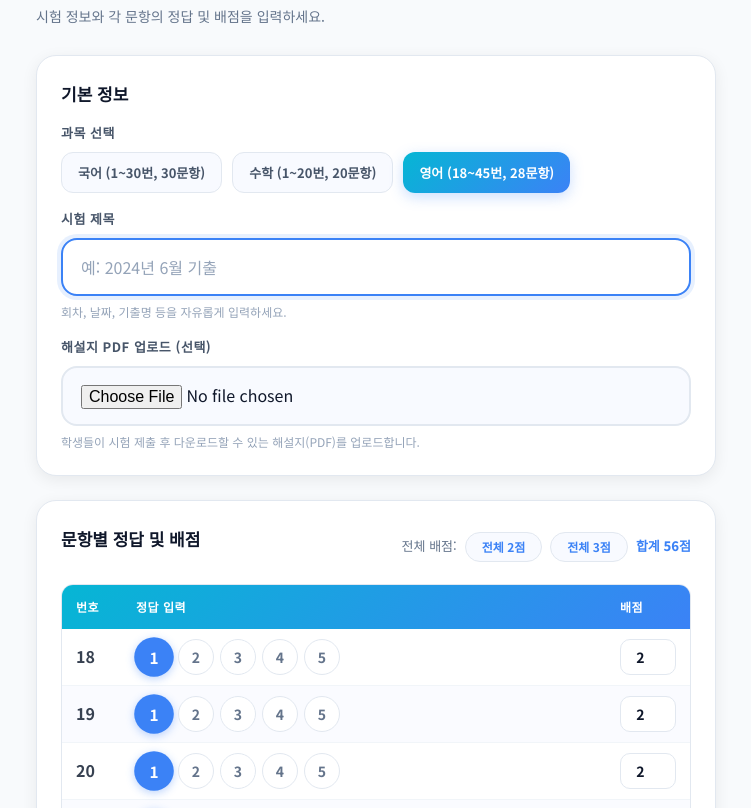
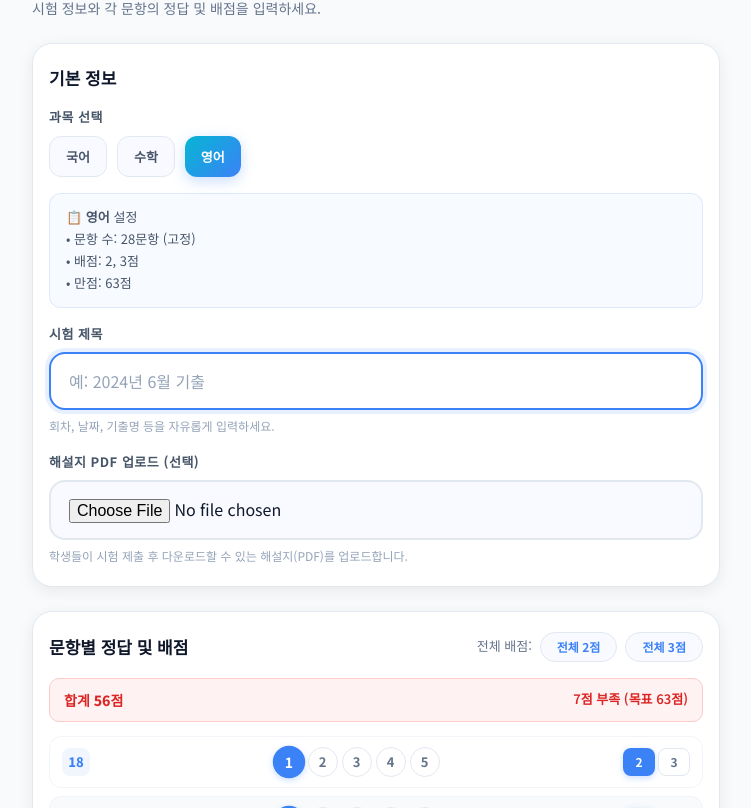
Before and after one commit to jaekwan-dev/csat-omr-tracker, a Next.js app: page /teacher/exams/new in a window 1280 px wide. Shown: the part 192-1000 px from the top of the page, without its empty margins (264-1015 px from the left). Built offline with nearby package versions, Linux system fonts and the light colour scheme.

Commit message:
feat: 시험등록 배점 표시 개선

```diff
--- a/src/app/teacher/exams/new/page.tsx
+++ b/src/app/teacher/exams/new/page.tsx
@@ -1,12 +1,48 @@
 "use client";
 
-import { useState, useEffect } from "react";
+import { useState, useEffect, useMemo } from "react";
 import { useRouter } from "next/navigation";
 
-const SUBJECT_DEFAULTS: Record<string, { totalQuestions: number; startNum: number; label: string }> = {
-  KOREAN: { totalQuestions: 30, startNum: 1, label: "국어 (1~30번, 30문항)" },
-  MATH: { totalQuestions: 20, startNum: 1, label: "수학 (1~20번, 20문항)" },
-  ENGLISH: { totalQuestions: 28, startNum: 18, label: "영어 (18~45번, 28문항)" },
+/* ── Subject configuration ───────────────────────────────────────────── */
+
+interface SubjectConfig {
+  label: string;
+  totalQuestions: number;
+  minQuestions: number;
+  startNum: number;
+  scoreOptions: number[];
+  fixedTotal: number | null;
+  canDeleteQuestions: boolean;
+}
+
+const SUBJECT_CONFIG: Record<string, SubjectConfig> = {
+  KOREAN: {
+    label: "국어",
+    totalQuestions: 25,
+    minQuestions: 15,
+    startNum: 1,
+    scoreOptions: [4, 5, 6, 7],
+    fixedTotal: 100,
+    canDeleteQuestions: true,
+  },
+  MATH: {
+    label: "수학",
+    totalQuestions: 20,
+    minQuestions: 20,
+    startNum: 1,
+    scoreOptions: [2, 3, 4],
+    fixedTotal: null,
+    canDeleteQuestions: false,
+  },
+  ENGLISH: {
+    label: "영어",
+    totalQuestions: 28,
+    minQuestions: 28,
+    startNum: 18,
+    scoreOptions: [2, 3],
+    fixedTotal: 63,
+    canDeleteQuestions: false,
+  },
 };
 
 const SUBJECT_COLOR: Record<string, string> = { KOREAN: "#764ba2", MATH: "#f97316", ENGLISH: "#3b82f6" };
@@ -16,18 +52,27 @@ const SUBJECT_GRADIENT: Record<string, string> = {
   ENGLISH: "linear-gradient(135deg,#06b6d4,#3b82f6)",
 };
 
-interface QuestionInput { questionNum: number; correctAnswer: number; score: number; isSubjective: boolean; }
+/* ── Types ───────────────────────────────────────────────────────────── */
+
+interface QuestionInput {
+  questionNum: number;
+  correctAnswer: number;
+  score: number;
+  isSubjective: boolean;
+}
 
 function buildQuestions(subject: string): QuestionInput[] {
-  const def = SUBJECT_DEFAULTS[subject];
-  if (!def) return [];
-  return Array.from({ length: def.totalQuestions }, (_, i) => ({
-    questionNum: def.startNum + i,
+  const cfg = SUBJECT_CONFIG[subject];
+  if (!cfg) return [];
+  return Array.from({ length: cfg.totalQuestions }, (_, i) => ({
+    questionNum: cfg.startNum + i,
     correctAnswer: 1,
-    score: 2,
+    score: cfg.scoreOptions[0],
     isSubjective: false,
   }));
 }
+
+/* ── Component ───────────────────────────────────────────────────────── */
 
 export default function NewExamPage() {
   const router = useRouter();
@@ -38,10 +83,13 @@ export default function NewExamPage() {
   const [submitting, setSubmitting] = useState(false);
   const [error, setError] = useState("");
 
-  // Reset questions when subject changes
+  const cfg = SUBJECT_CONFIG[subject];
+
   useEffect(() => {
     setQuestions(buildQuestions(subject));
   }, [subject]);
+
+  /* ── Question helpers ─────────────────────────────────────────────── */
 
   function setAnswer(idx: number, answer: number) {
     setQuestions((prev) => {
@@ -50,6 +98,7 @@ export default function NewExamPage() {
       return n;
     });
   }
+
   function setScore(idx: number, score: number) {
     setQuestions((prev) => {
       const n = [...prev];
@@ -58,7 +107,6 @@ export default function NewExamPage() {
     });
   }
 
-  // Fill all scores at once
   function fillAllScores(score: number) {
     setQuestions((prev) => prev.map((q) => ({ ...q, score })));
   }
@@ -70,11 +118,49 @@ export default function NewExamPage() {
       n[idx] = {
         ...n[idx],
         isSubjective: isSubj,
-        correctAnswer: isSubj ? 0 : 1 // 주관식이면 0으로, 객관식이면 1로 초기화
+        correctAnswer: isSubj ? 0 : 1,
       };
       return n;
     });
   }
+
+  /* ── 국어: 문항 삭제 / 복원 ─────────────────────────────────────── */
+
+  function removeQuestion(idx: number) {
+    setQuestions((prev) => {
+      if (prev.length <= cfg.minQuestions) return prev;
+      const n = [...prev];
+      n.splice(idx, 1);
+      return n.map((q, i) => ({ ...q, questionNum: cfg.startNum + i }));
+    });
+  }
+
+  function addQuestion() {
+    setQuestions((prev) => {
+      if (prev.length >= cfg.totalQuestions) return prev;
+      const nextNum = cfg.startNum + prev.length;
+      return [...prev, {
+        questionNum: nextNum,
+        correctAnswer: 1,
+        score: cfg.scoreOptions[0],
+        isSubjective: false,
+      }];
+    });
+  }
+
+  /* ── Computed values ──────────────────────────────────────────────── */
+
+  const maxScore = useMemo(() => questions.reduce((s, q) => s + q.score, 0), [questions]);
+  const color = SUBJECT_COLOR[subject];
+  const gradient = SUBJECT_GRADIENT[subject];
+
+  const totalScoreLabel = cfg.fixedTotal
+    ? `${cfg.fixedTotal}점 만점`
+    : null;
+
+  const totalMismatch = cfg.fixedTotal !== null && maxScore !== cfg.fixedTotal;
+
+  /* ── Submit ───────────────────────────────────────────────────────── */
 
   async function handleSubmit(e: React.FormEvent) {
     e.preventDefault();
@@ -84,6 +170,12 @@ export default function NewExamPage() {
     }
     if (questions.some((q) => q.isSubjective && (q.correctAnswer < 0 || q.correctAnswer > 999))) {
       setError("주관식 문항의 정답은 0~999 사이로 입력하세요."); return;
+    }
+    if (questions.some((q) => !cfg.scoreOptions.includes(q.score))) {
+      setError(`배점은 ${cfg.scoreOptions.join(", ")}점만 가능합니다.`); return;
+    }
+    if (cfg.fixedTotal !== null && maxScore !== cfg.fixedTotal) {
+      setError(`총 배점 합계가 ${cfg.fixedTotal}점이 되어야 합니다. (현재 ${maxScore}점)`); return;
     }
     setError("");
     setSubmitting(true);
@@ -107,11 +199,10 @@ export default function NewExamPage() {
       return;
     }
 
-    const def = SUBJECT_DEFAULTS[subject];
     const res = await fetch("/api/teacher/exams", {
       method: "POST",
       headers: { "Content-Type": "application/json" },
-      body: JSON.stringify({ subject, title: title.trim(), startNum: def.startNum, explanationPdfUrl, questions }),
+      body: JSON.stringify({ subject, title: title.trim(), startNum: cfg.startNum, explanationPdfUrl, questions }),
     });
     setSubmitting(false);
     if (!res.ok) {
@@ -123,12 +214,45 @@ export default function NewExamPage() {
     }
   }
 
-  const color = SUBJECT_COLOR[subject];
-  const gradient = SUBJECT_GRADIENT[subject];
-  const maxScore = questions.reduce((s, q) => s + q.score, 0);
+  /* ── Score pill button renderer ───────────────────────────────────── */
+
+  function renderScorePills(questionIdx: number, currentScore: number) {
+    return (
+      <div style={{ display: "flex", gap: 3 }}>
+        {cfg.scoreOptions.map((s) => {
+          const isSelected = currentScore === s;
+          return (
+            <button
+              key={s}
+              type="button"
+              onClick={() => setScore(questionIdx, s)}
+              style={{
+                minWidth: 32, height: 28,
+                padding: "0 6px",
+                borderRadius: 8,
+                border: isSelected ? "none" : "1.5px solid #e2e8f0",
+                background: isSelected ? color : "#fff",
+                color: isSelected ? "#fff" : "#64748b",
+                fontWeight: 700, fontSize: 12,
+                cursor: "pointer",
+                transition: "all 0.12s",
+                boxShadow: isSelected ? `0 2px 6px ${color}44` : "none",
+                fontFamily: "inherit",
+                whiteSpace: "nowrap",
+              }}
+            >
+              {s}
+            </button>
+          );
+        })}
+      </div>
+    );
+  }
+
+  /* ── Render ────────────────────────────────────────────────────────── */
 
   return (
-    <div className="container" style={{ paddingTop: 32, paddingBottom: 80, maxWidth: 720 }}>
+    <div className="container" style={{ paddingTop: 24, paddingBottom: 80, maxWidth: 720, paddingLeft: 16, paddingRight: 16 }}>
       <div style={styles.pageHeader}>
         <button onClick={() => router.push("/teacher/exams")} className="btn btn-ghost btn-sm">← 돌아가기</button>
       </div>
@@ -145,7 +269,7 @@ export default function NewExamPage() {
             <div>
               <label className="label">과목 선택</label>
               <div style={{ display: "flex", gap: 10, flexWrap: "wrap" }}>
-                {Object.entries(SUBJECT_DEFAULTS).map(([s, def]) => (
+                {Object.entries(SUBJECT_CONFIG).map(([s, c]) => (
                   <button
                     key={s}
                     type="button"
@@ -158,10 +282,26 @@ export default function NewExamPage() {
                       boxShadow: subject === s ? `0 4px 14px ${SUBJECT_COLOR[s]}44` : "none",
                     }}
                   >
-                    {def.label}
+                    {c.label}
                   </button>
                 ))}
               </div>
+            </div>
+
+            {/* Subject Info Banner */}
+            <div style={{
+              background: `${color}0a`,
+              border: `1.5px solid ${color}22`,
+              borderRadius: 12,
+              padding: "12px 16px",
+              fontSize: 13,
+              color: "#475569",
+              lineHeight: 1.7,
+            }}>
+              <div>📋 <strong>{cfg.label}</strong> 설정</div>
+              <div>• 문항 수: {cfg.canDeleteQuestions ? `${cfg.minQuestions}~${cfg.totalQuestions}문항 (삭제 가능)` : `${cfg.totalQuestions}문항 (고정)`}</div>
+              <div>• 배점: {cfg.scoreOptions.join(", ")}점</div>
+              {cfg.fixedTotal && <div>• 만점: {cfg.fixedTotal}점</div>}
             </div>
 
             {/* Title */}
@@ -201,10 +341,10 @@ export default function NewExamPage() {
         {/* Questions */}
         <div style={styles.card}>
           <div style={{ display: "flex", alignItems: "center", justifyContent: "space-between", marginBottom: 16, flexWrap: "wrap", gap: 10 }}>
-            <h2 style={styles.cardTitle}>문항별 정답 및 배점</h2>
-            <div style={{ display: "flex", gap: 8, alignItems: "center" }}>
+            <h2 style={{ ...styles.cardTitle, marginBottom: 0 }}>문항별 정답 및 배점</h2>
+            <div style={{ display: "flex", gap: 8, alignItems: "center", flexWrap: "wrap" }}>
               <span style={{ fontSize: 13, color: "#64748b" }}>전체 배점:</span>
-              {[2, 3].map((s) => (
+              {cfg.scoreOptions.map((s) => (
                 <button
                   key={s}
                   type="button"
@@ -215,56 +355,139 @@ export default function NewExamPage() {
                   전체 {s}점
                 </button>
               ))}
-              <span style={{ fontSize: 13, fontWeight: 800, color }}>합계 {maxScore}점</span>
             </div>
           </div>
 
-          <div style={styles.qTableWrap}>
-            <table style={{ width: "100%", borderCollapse: "collapse" }}>
-              <thead style={{ background: gradient }}>
-                <tr>
-                  <th style={{ ...styles.th, color: "#fff", width: 60 }}>번호</th>
-                  <th style={{ ...styles.th, color: "#fff" }}>정답 입력</th>
-                  <th style={{ ...styles.th, color: "#fff", width: 80 }}>배점</th>
-                </tr>
-              </thead>
-              <tbody>
+          {/* Score summary bar */}
+          <div style={{
+            display: "flex", alignItems: "center", justifyContent: "space-between",
+            padding: "10px 14px", marginBottom: 14,
+            background: totalMismatch ? "#fef2f2" : `${color}08`,
+            border: `1.5px solid ${totalMismatch ? "#fecaca" : `${color}18`}`,
+            borderRadius: 10,
+          }}>
+            <span style={{
+              fontSize: 14, fontWeight: 800,
+              color: totalMismatch ? "#dc2626" : color,
+            }}>
+              합계 {maxScore}점
+            </span>
+            {totalScoreLabel && (
+              <span style={{
+                fontSize: 13, fontWeight: 600,
+                color: totalMismatch ? "#dc2626" : "#64748b",
+              }}>
+                {totalMismatch
+                  ? `${maxScore > cfg.fixedTotal! ? `${maxScore - cfg.fixedTotal!}점 초과` : `${cfg.fixedTotal! - maxScore}점 부족`} (목표 ${cfg.fixedTotal}점)`
+                  : `✓ ${totalScoreLabel}`
+                }
+              </span>
+            )}
+          </div>
+
+          {/* 국어: 문항 추가/삭제 컨트롤 */}
+          {cfg.canDeleteQuestions && (
+            <div style={{
+              display: "flex", alignItems: "center", gap: 10, flexWrap: "wrap",
+              marginBottom: 14, padding: "10px 14px",
+              background: "#f8fafc", borderRadius: 10, border: "1px solid #e2e8f0",
+            }}>
+              <span style={{ fontSize: 13, color: "#475569", fontWeight: 600 }}>
+                현재 {questions.length}문항
+              </span>
+              <span style={{ fontSize: 12, color: "#94a3b8" }}>
+                (최소 {cfg.minQuestions} ~ 최대 {cfg.totalQuestions})
+              </span>
+              <div style={{ marginLeft: "auto", display: "flex", gap: 6 }}>
+                <button
+                  type="button"
+                  onClick={addQuestion}
+                  disabled={questions.length >= cfg.totalQuestions}
+                  style={{
+                    ...styles.countBtn,
+                    background: questions.length >= cfg.totalQuestions ? "#e2e8f0" : `${color}15`,
+                    color: questions.length >= cfg.totalQuestions ? "#94a3b8" : color,
+                    cursor: questions.length >= cfg.totalQuestions ? "not-allowed" : "pointer",
+                  }}
+                >
+                  + 추가
+                </button>
+                <button
+                  type="button"
+                  onClick={() => removeQuestion(questions.length - 1)}
+                  disabled={questions.length <= cfg.minQuestions}
+                  style={{
+                    ...styles.countBtn,
+                    background: questions.length <= cfg.minQuestions ? "#e2e8f0" : "#fef2f2",
+                    color: questions.length <= cfg.minQuestions ? "#94a3b8" : "#ef4444",
+                    cursor: questions.length <= cfg.minQuestions ? "not-allowed" : "pointer",
+                  }}
+                >
+                  − 삭제
+                </button>
+              </div>
+            </div>
+          )}
+
+          {/* Question list - card style for mobile */}
+          <div style={{ display: "flex", flexDirection: "column", gap: 8 }}>
             {questions.map((q, i) => (
-                  <tr key={q.questionNum} style={{ borderBottom: "1px solid #f1f5f9", background: i % 2 === 0 ? "#fff" : "#fafbff" }}>
-                    <td style={{ ...styles.td, fontWeight: 700, color: "#374151", width: 60 }}>
+              <div
+                key={q.questionNum}
+                style={{
+                  display: "flex", alignItems: "center", gap: 8,
+                  padding: "10px 12px",
+                  background: i % 2 === 0 ? "#fff" : "#f8fafc",
+                  borderRadius: 12,
+                  border: "1px solid #f1f5f9",
+                }}
+              >
+                {/* Question number */}
+                <span style={{
+                  minWidth: 28, height: 28,
+                  display: "inline-flex", alignItems: "center", justifyContent: "center",
+                  borderRadius: 8,
+                  background: `${color}12`,
+                  color: color,
+                  fontWeight: 800, fontSize: 13,
+                  flexShrink: 0,
+                }}>
                   {q.questionNum}
-                    </td>
-                    <td style={styles.td}>
+                </span>
+
+                {/* Answer selection */}
+                <div style={{ flex: 1, display: "flex", justifyContent: "center" }}>
                   {q.isSubjective ? (
                     <input
                       type="number" min={0} max={999}
                       value={q.correctAnswer}
                       onChange={(e) => setAnswer(i, Number(e.target.value))}
                       style={{
-                            width: 80, padding: "8px 12px",
-                            borderRadius: 10, border: "2px solid #e2e8f0",
-                            fontSize: 14, fontWeight: 800, textAlign: "center",
+                        width: 64, padding: "6px 8px",
+                        borderRadius: 8, border: "2px solid #e2e8f0",
+                        fontSize: 13, fontWeight: 800, textAlign: "center",
                         fontFamily: "inherit", color: "#0f172a",
                         background: "#f8fafc",
                       }}
                       placeholder="정답"
                     />
                   ) : (
-                        <div style={{ display: "flex", gap: 6 }}>
+                    <div style={{ display: "flex", gap: 4 }}>
                       {[1, 2, 3, 4, 5].map((c) => (
                         <button
                           key={c}
                           type="button"
                           onClick={() => setAnswer(i, c)}
                           style={{
-                                width: 36, height: 36, borderRadius: "50%",
+                            width: 30, height: 30, borderRadius: "50%",
                             border: q.correctAnswer === c ? "none" : "1.5px solid #e2e8f0",
                             background: q.correctAnswer === c ? color : "#fff",
                             color: q.correctAnswer === c ? "#fff" : "#64748b",
-                                fontWeight: 700, fontSize: 14,
+                            fontWeight: 700, fontSize: 13,
                             cursor: "pointer", transition: "all 0.12s",
-                                boxShadow: q.correctAnswer === c ? `0 2px 8px ${color}55` : "none",
-                                transform: q.correctAnswer === c ? "scale(1.1)" : "scale(1)",
+                            boxShadow: q.correctAnswer === c ? `0 2px 6px ${color}44` : "none",
+                            transform: q.correctAnswer === c ? "scale(1.08)" : "scale(1)",
+                            padding: 0,
                           }}
                         >
                           {c}
@@ -272,34 +495,61 @@ export default function NewExamPage() {
                       ))}
                     </div>
                   )}
-                    </td>
-                    <td style={styles.td}>
-                      <input
-                        type="number" min={1} max={10}
-                        value={q.score}
-                        onChange={(e) => setScore(i, Number(e.target.value))}
+                </div>
+
+                {/* Score pill buttons */}
+                <div style={{ flexShrink: 0 }}>
+                  {renderScorePills(i, q.score)}
+                </div>
+
+                {/* Delete button (국어 only) */}
+                {cfg.canDeleteQuestions && (
+                  <button
+                    type="button"
+                    onClick={() => removeQuestion(i)}
+                    disabled={questions.length <= cfg.minQuestions}
+                    title="문항 삭제"
                     style={{
-                          width: 56, padding: "7px 8px",
-                          borderRadius: 10, border: "1.5px solid #e2e8f0",
-                          fontSize: 14, fontWeight: 700, textAlign: "center",
-                          fontFamily: "inherit", color: "#0f172a",
+                      width: 24, height: 24, borderRadius: "50%",
+                      border: "none", fontSize: 12,
+                      background: questions.length <= cfg.minQuestions ? "transparent" : "#fef2f2",
+                      color: questions.length <= cfg.minQuestions ? "#cbd5e1" : "#ef4444",
+                      cursor: questions.length <= cfg.minQuestions ? "not-allowed" : "pointer",
+                      transition: "all 0.15s",
+                      display: "inline-flex", alignItems: "center", justifyContent: "center",
+                      flexShrink: 0, padding: 0,
                     }}
-                      />
-                    </td>
-                  </tr>
+                  >
+                    ✕
+                  </button>
+                )}
+              </div>
             ))}
-              </tbody>
-            </table>
           </div>
+
+          {/* Total score warning */}
+          {totalMismatch && (
+            <div style={{
+              marginTop: 12, padding: "10px 14px",
+              background: "#fef2f2", border: "1px solid #fecaca",
+              borderRadius: 10, fontSize: 13, color: "#dc2626",
+              fontWeight: 600,
+            }}>
+              ⚠️ 배점 합계가 {cfg.fixedTotal}점이 되어야 합니다. (현재 {maxScore}점, {maxScore > cfg.fixedTotal! ? `${maxScore - cfg.fixedTotal!}점 초과` : `${cfg.fixedTotal! - maxScore}점 부족`})
+            </div>
+          )}
         </div>
 
         {error && <div className="alert alert-error">⚠️ {error}</div>}
 
         <button
           type="submit"
-          disabled={submitting || !title}
+          disabled={submitting || !title || totalMismatch}
           className="btn btn-primary btn-lg btn-full"
-          style={{ background: gradient, boxShadow: `0 4px 20px ${color}44` }}
+          style={{
+            background: totalMismatch ? "#94a3b8" : gradient,
+            boxShadow: totalMismatch ? "none" : `0 4px 20px ${color}44`,
+          }}
         >
           {submitting ? <><span className="spinner" />등록 중...</> : "📝 시험 등록하기"}
         </button>
@@ -311,11 +561,9 @@ export default function NewExamPage() {
 const styles: Record<string, React.CSSProperties> = {
   pageHeader: { marginBottom: 12 },
   pageTitle: { fontSize: "clamp(22px,3vw,30px)", fontWeight: 900, color: "#0f172a", letterSpacing: "-0.02em", marginBottom: 6 },
-  pageSubtitle: { fontSize: 14, color: "#64748b", marginBottom: 28 },
-  card: { background: "#fff", borderRadius: 20, padding: "24px 24px", boxShadow: "0 4px 16px rgba(0,0,0,0.07)", border: "1px solid #e2e8f0" },
+  pageSubtitle: { fontSize: 14, color: "#64748b", marginBottom: 24 },
+  card: { background: "#fff", borderRadius: 20, padding: "20px 16px", boxShadow: "0 4px 16px rgba(0,0,0,0.07)", border: "1px solid #e2e8f0" },
   cardTitle: { fontSize: 17, fontWeight: 800, color: "#0f172a", marginBottom: 16 },
   subjectBtn: { padding: "10px 16px", borderRadius: 12, fontSize: 13, fontWeight: 700, cursor: "pointer", transition: "all 0.2s", fontFamily: "inherit" },
-  qTableWrap: { borderRadius: 12, overflow: "hidden", border: "1px solid #e2e8f0" },
-  th: { padding: "12px 14px", fontSize: 12, fontWeight: 700, textAlign: "left", letterSpacing: "0.04em" },
-  td: { padding: "10px 14px", verticalAlign: "middle" },
+  countBtn: { padding: "6px 12px", borderRadius: 8, fontSize: 12, fontWeight: 600, border: "none", transition: "all 0.15s", fontFamily: "inherit" },
 };
```
Lines whose indentation alone changed are shown as unchanged.
